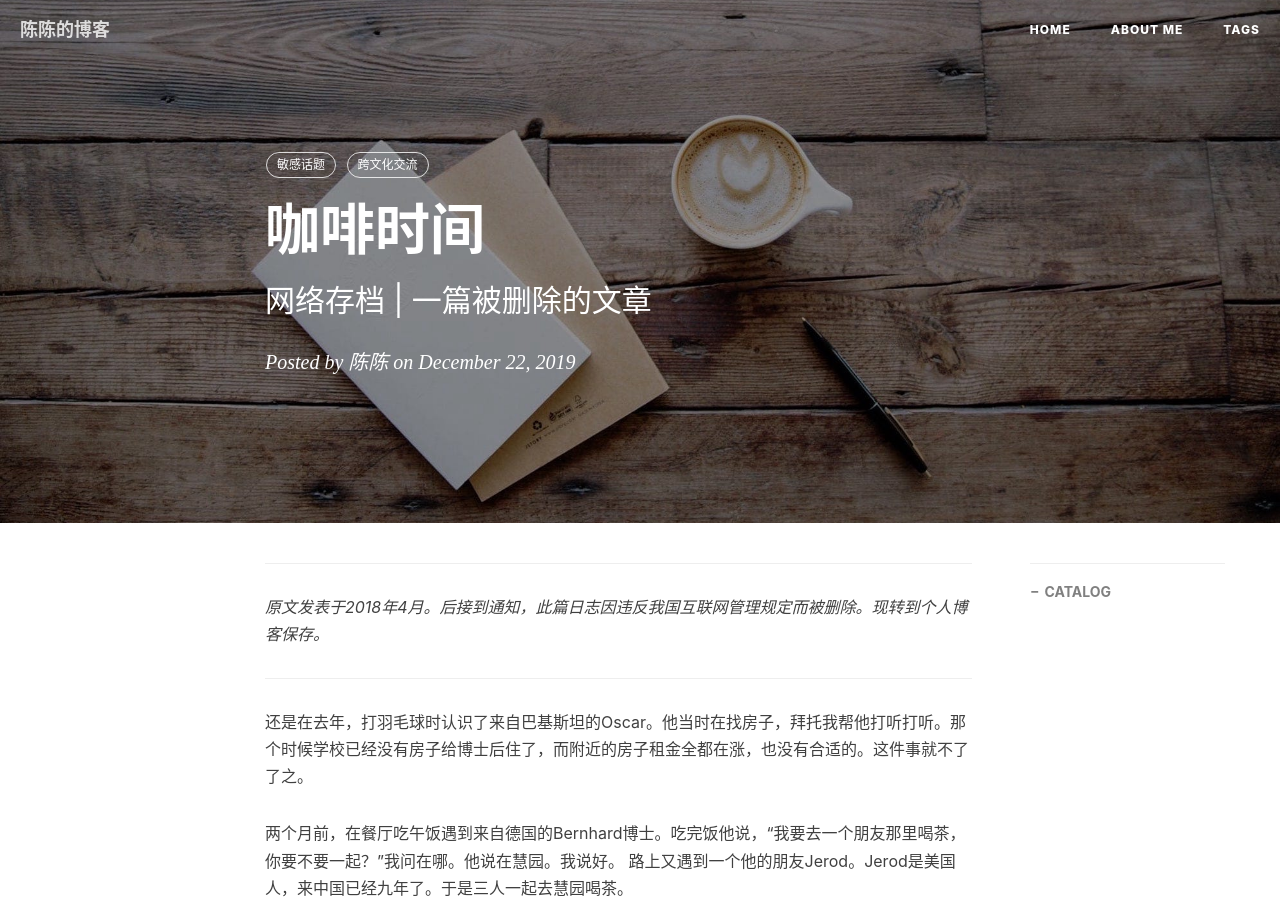
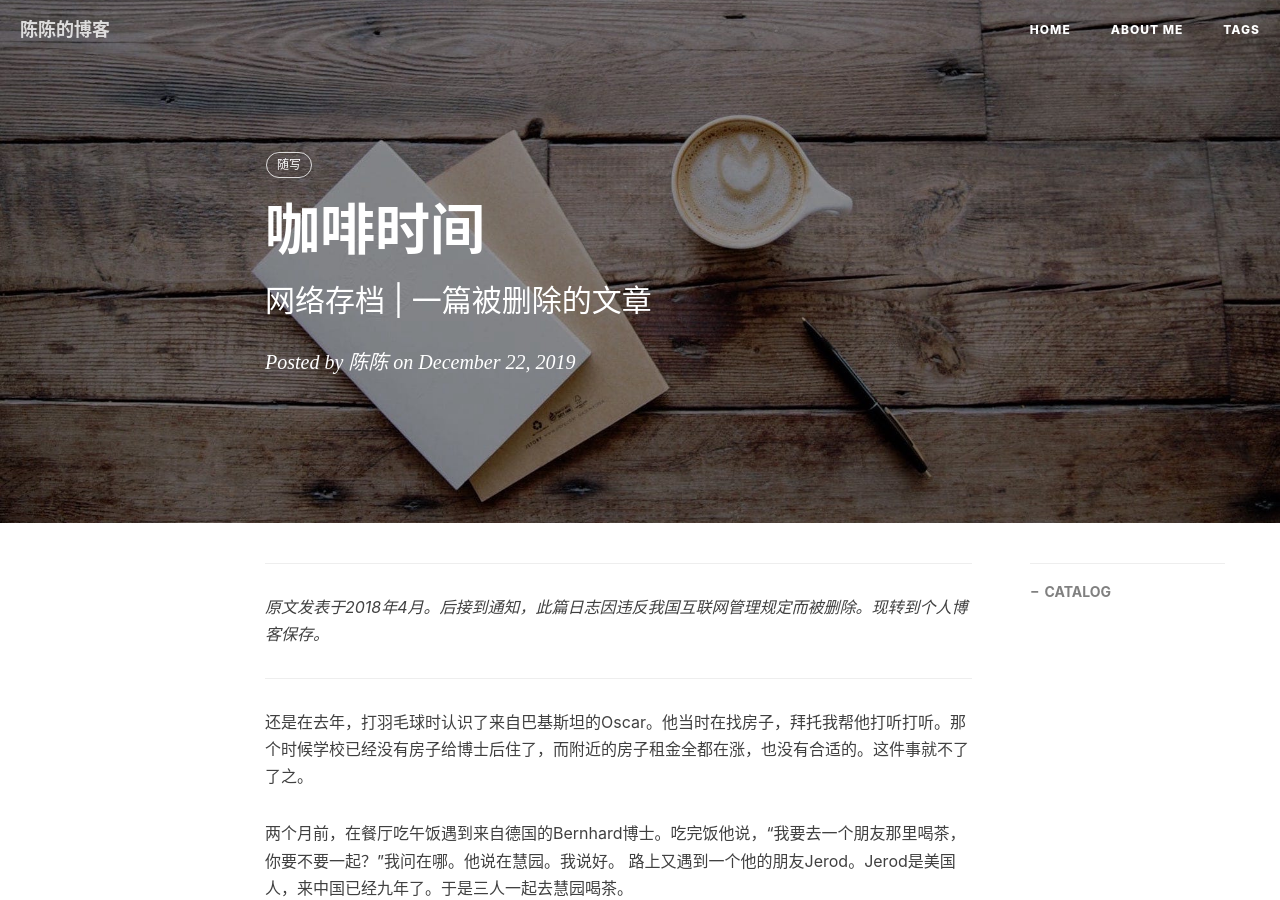
Before and after one commit to chensong212/chensong212.github.io, a Jekyll site: the page built from _posts/2019-12-27-essays.md, in a window 1280 px wide and 900 px high. Built offline with Jekyll 4.4.1, drawn with Linux system fonts in a browser that asks for light colours; nearby versions of some CDN libraries; comment, search, counter and statistics services are not loaded.

Commit message:
Update 2019-12-27-essays.md

```diff
--- a/_posts/2019-12-27-essays.md
+++ b/_posts/2019-12-27-essays.md
@@ -7,8 +7,7 @@ author:     陈陈
 header-img: "img/post-bg-coffee.jpeg"
 catalog: true
 tags:
-    - 敏感话题
-    - 跨文化交流
+    - 随写
 ---
 
 
```
